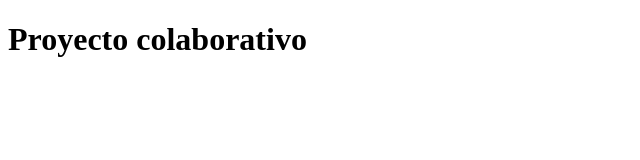
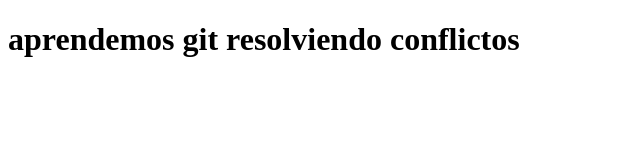
Before and after one commit to lazaroencinasjuanjose2-dot/web-colaborativa, a plain HTML site: page index.html in a window 1280 px wide. Shown: the whole page, without its empty margins (0-640 px from the left). Drawn offline with Linux system fonts and the light colour scheme.

Commit message:
actualizar de este equipo 3

```diff
--- a/index.html
+++ b/index.html
@@ -5,5 +5,5 @@
     <meta name="viewport" content="width=device-width, initial-scale=1.0">
     <title>Presentación | Trabajo de Web Colaborativo</title>
 </head>
-<body> <h1> Proyecto colaborativo </h1></body>
+<body> <h1> aprendemos git resolviendo conflictos </h1></body>
 </html>
```
